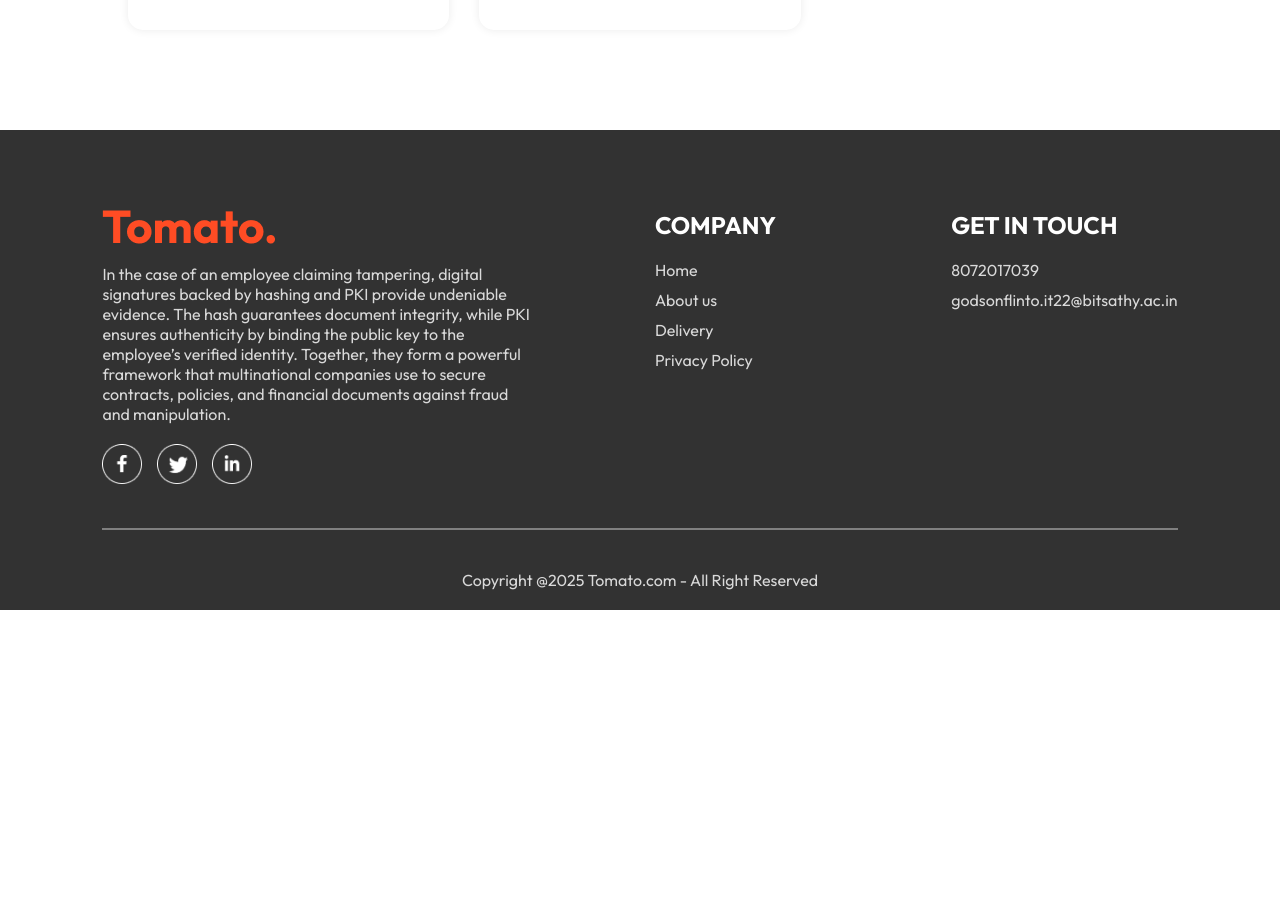
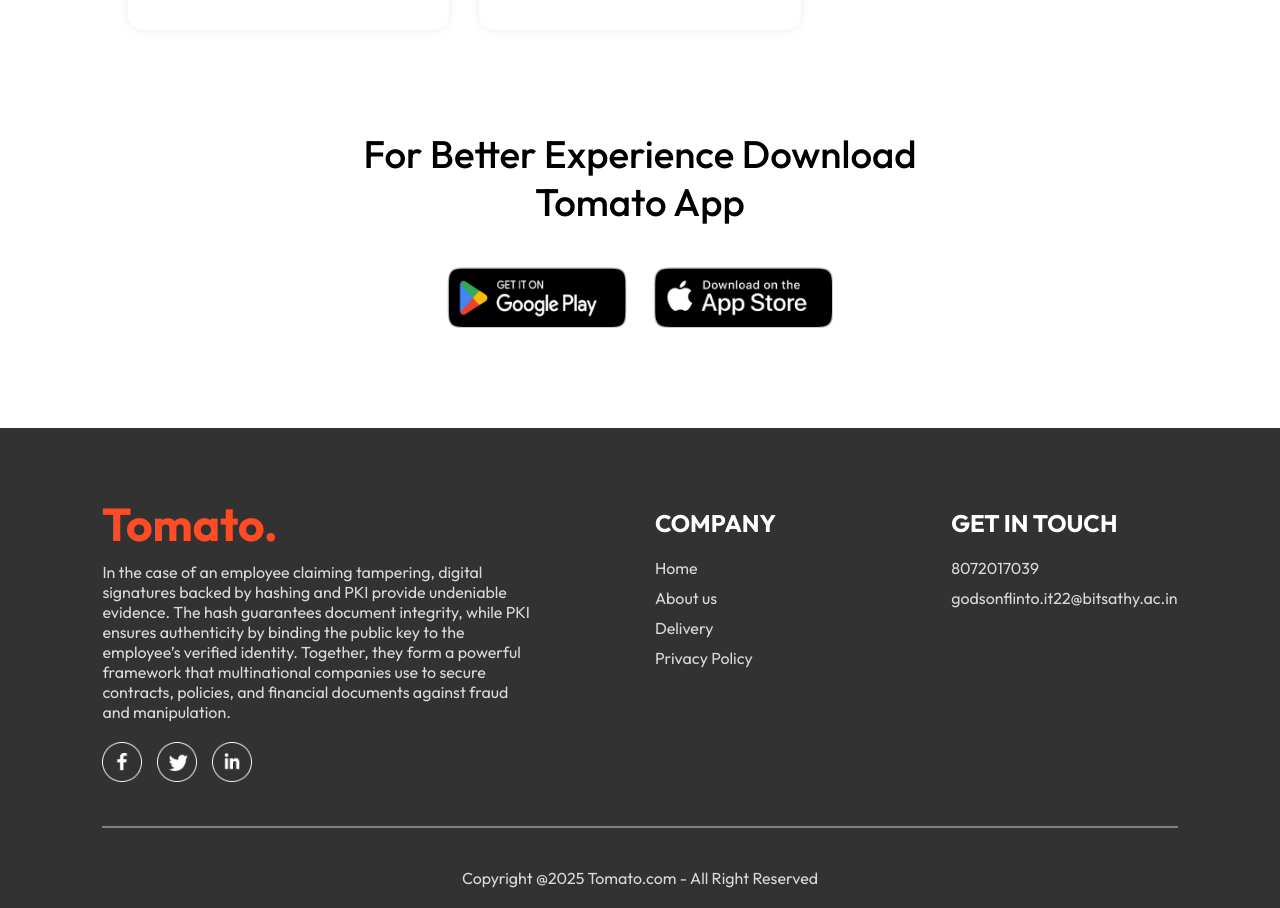
Before and after one commit to GodsonFlinto/Food-Delivery, a React (Vite) app in the folder frontend/: page / in a window 1280 px wide. Shown: the part 5900-6808 px from the top of the page. Before the commit the page ends 6510 px from the top, so only its background shows below. Built offline with nearby package versions, Linux system fonts and the light colour scheme.

Commit message:
Created App Download component successfully

```diff
--- /dev/null
+++ b/frontend/src/components/AppDownload/AppDownload.css
@@ -0,0 +1,22 @@
+.app-download{
+    margin: auto auto;
+    margin-top: 100px;
+    font-size: max(3vw, 20px);
+    font-weight: 500;
+    text-align: center;
+}
+.app-download-platforms{
+    display: flex;
+    justify-content: center;
+    gap: max(2vw, 10px);
+    margin-top: 40px;
+}
+.app-download-platforms img{
+    width: max(30vw, 120px);
+    max-width: 180px;
+    transition: 0.5s;
+    cursor: pointer;
+}
+.app-download-platforms img:hover{
+    transform: scale(1.05);
+}
--- /dev/null
+++ b/frontend/src/components/AppDownload/AppDownload.jsx
@@ -0,0 +1,16 @@
+import React from 'react'
+import "./AppDownload.css"
+import { assets } from '../../assets/assets'
+const AppDownload = () => {
+  return (
+    <div className='app-download' id='app-download'>
+        <p>For Better Experience Download <br /> Tomato App</p>
+        <div className="app-download-platforms">
+            <img src={assets.play_store} alt="" />
+            <img src={assets.app_store} alt="" />
+        </div>
+    </div>
+  )
+}
+
+export default AppDownload
--- a/frontend/src/pages/Home/Home.jsx
+++ b/frontend/src/pages/Home/Home.jsx
@@ -3,6 +3,7 @@
 import Header from '../../components/Header/Header'
 import ExploreMenu from '../../components/ExploreMenu/ExploreMenu'
 import FoodDisplay from '../../components/FoodDisplay/FoodDisplay'
+import AppDownload from '../../components/AppDownload/AppDownload'
 const Home = () => {
 
     const [category, setCategory] = useState("All")
@@ -12,6 +13,7 @@
         <Header/>
         <ExploreMenu category={category} setCategory={setCategory}/>
         <FoodDisplay category={category}/>
+        <AppDownload />
     </div>
   )
 }
```
